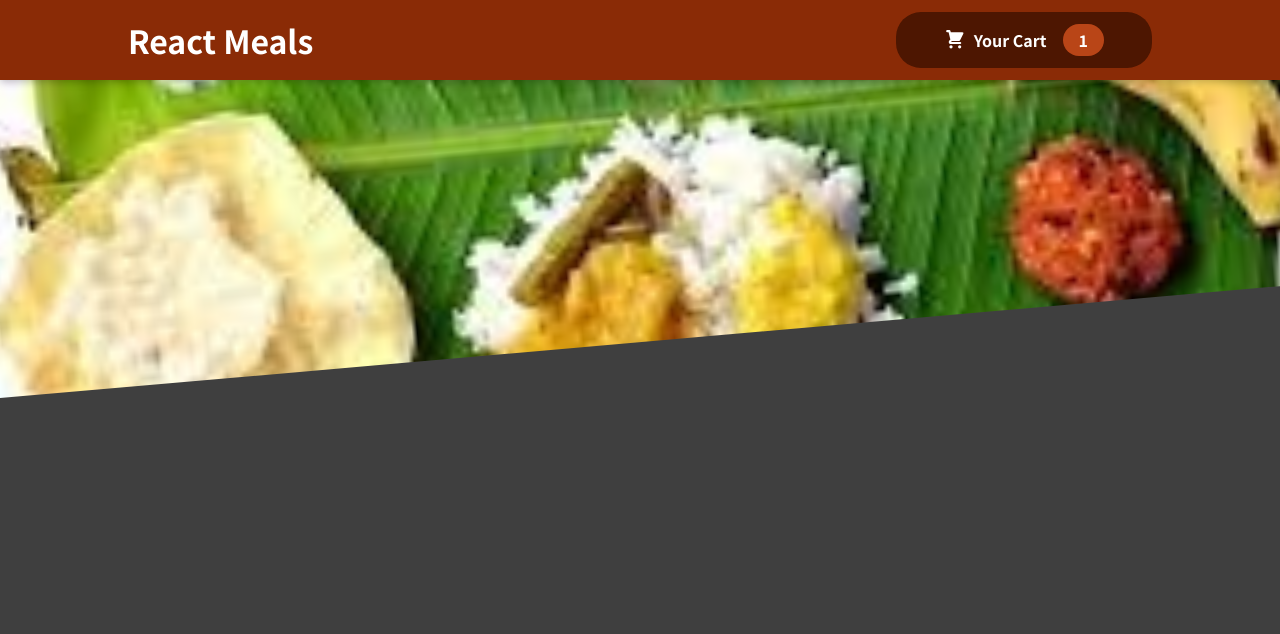
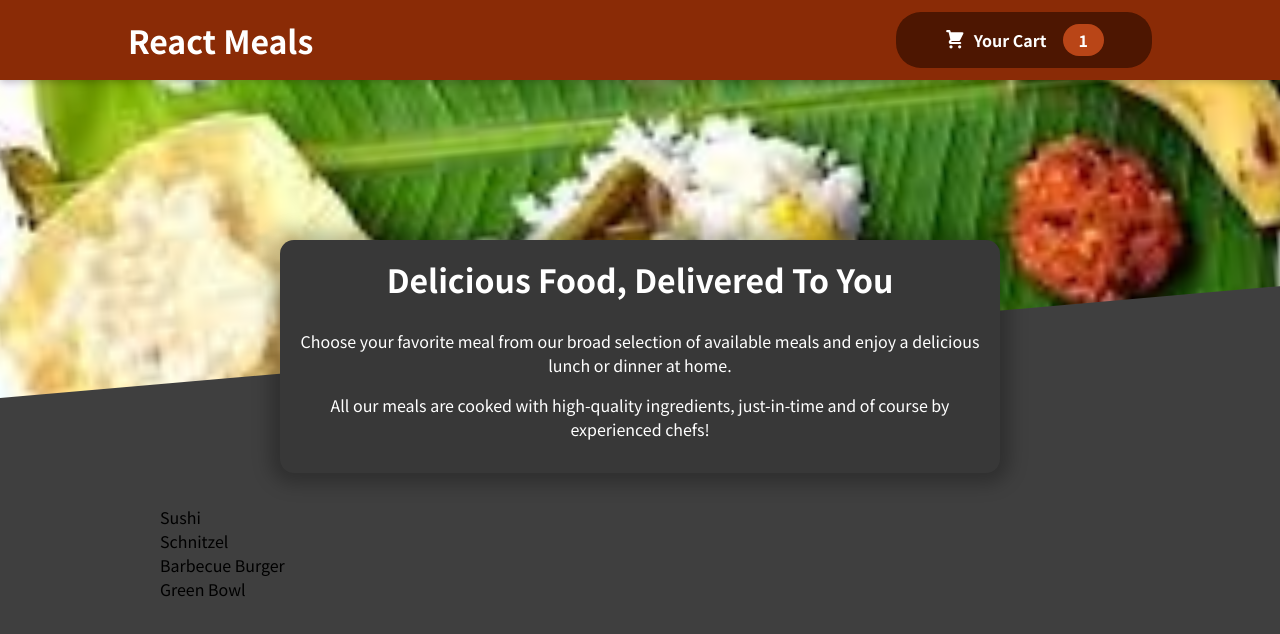
Before and after one commit to Abhisheksb1003/Restaurant-Website, a React (Create React App) app: page / in a window 1280 px wide. Shown: the top 634 px of the page. Built offline with nearby package versions, Linux system fonts and the light colour scheme.

Commit message:
Add Restaurant Summary

```diff
--- a/src/App.js
+++ b/src/App.js
@@ -1,9 +1,16 @@
+import { Fragment } from "react";
 import Header from "./components/Layout/Header";
+import Meals from "./components/Meals/Meals";
 
 
 function App() {
   return (
+    <Fragment>
    <Header />
+   <main>
+    <Meals />
+   </main>
+   </Fragment>
   );
 }
 
--- a/src/components/Layout/Header.js
+++ b/src/components/Layout/Header.js
@@ -2,6 +2,8 @@
 import classes from './Header.module.css';
 import mealsImage from '../../assets/Mealimage.jpg';
 import Headercartbutton from "./Headercartbutton";
+
+
 
 const Header=(props)=>{
    return (<Fragment>
@@ -9,10 +11,12 @@
             <h1>React Meals</h1>
             <Headercartbutton />
 
+
         </header>
         <div className={classes["main-image"]}>
             <img src={mealsImage} alt="Food Image" />
         </div>
+
     </Fragment>)
 }
 
--- a/src/components/Layout/Headercartbutton.js
+++ b/src/components/Layout/Headercartbutton.js
@@ -1,6 +1,6 @@
 import classes from './Headercartbutton.module.css';
 import React from 'react';
-import CartIcon from '../Cart/carticon';
+import CartIcon from '../Cart/CartIcon';
 
 const Headercartbutton=()=>{
     return (
--- /dev/null
+++ b/src/components/Meals/Availablemeals.js
@@ -0,0 +1,42 @@
+import classes from './Availablemeals.module.css';
+import React from 'react'
+
+const DUMMY_MEALS = [
+    {
+      id: 'm1',
+      name: 'Sushi',
+      description: 'Finest fish and veggies',
+      price: 22.99,
+    },
+    {
+      id: 'm2',
+      name: 'Schnitzel',
+      description: 'A german specialty!',
+      price: 16.5,
+    },
+    {
+      id: 'm3',
+      name: 'Barbecue Burger',
+      description: 'American, raw, meaty',
+      price: 12.99,
+    },
+    {
+      id: 'm4',
+      name: 'Green Bowl',
+      description: 'Healthy...and green...',
+      price: 18.99,
+    },
+  ];
+
+
+
+const Availablemeals=()=>{
+    const mealslist=DUMMY_MEALS.map((meal)=><li>{meal.name}</li>);
+    return <section className={classes.meals}>
+        <ul>
+            {mealslist}
+        </ul>
+    </section>
+
+}
+export default Availablemeals;
--- /dev/null
+++ b/src/components/Meals/Availablemeals.module.css
@@ -0,0 +1,24 @@
+.meals {
+    max-width: 60rem;
+    width: 90%;
+    margin: 2rem auto;
+    animation: meals-appear 1s ease-out forwards;
+  }
+
+  .meals ul {
+    list-style: none;
+    margin: 0;
+    padding: 0;
+  }
+
+  @keyframes meals-appear {
+    from {
+      opacity: 0;
+      transform: translateY(3rem);
+    }
+
+    to {
+      opacity: 1;
+      transform: translateY(0);
+    }
+  }
--- /dev/null
+++ b/src/components/Meals/Meals.js
@@ -0,0 +1,13 @@
+import React, {Fragment} from 'react';
+import Mealssummary from './mealssummary';
+import Availablemeals from './Availablemeals';
+
+const Meals=()=>{
+    return (<Fragment>
+        <Mealssummary/>
+        <Availablemeals />
+    </Fragment>
+    )
+}
+
+export default Meals;
--- /dev/null
+++ b/src/components/Meals/Mealssummary.module.css
@@ -0,0 +1,18 @@
+.summary {
+    text-align: center;
+    max-width: 45rem;
+    width: 90%;
+    margin: auto;
+    margin-top: -10rem;
+    position: relative;
+    background-color: #383838;
+    color: white;
+    border-radius: 14px;
+    padding: 1rem;
+    box-shadow: 0 1px 18px 10px rgba(0, 0, 0, 0.25);
+  }
+
+  .summary h2 {
+    font-size: 2rem;
+    margin-top: 0;
+  }
--- /dev/null
+++ b/src/components/Meals/mealssummary.js
@@ -0,0 +1,19 @@
+import classes from './Mealssummary.module.css';
+
+const Mealssummary = () => {
+  return (
+    <section className={classes.summary}>
+      <h2>Delicious Food, Delivered To You</h2>
+      <p>
+        Choose your favorite meal from our broad selection of available meals
+        and enjoy a delicious lunch or dinner at home.
+      </p>
+      <p>
+        All our meals are cooked with high-quality ingredients, just-in-time and
+        of course by experienced chefs!
+      </p>
+    </section>
+  );
+};
+
+export default Mealssummary;
```
